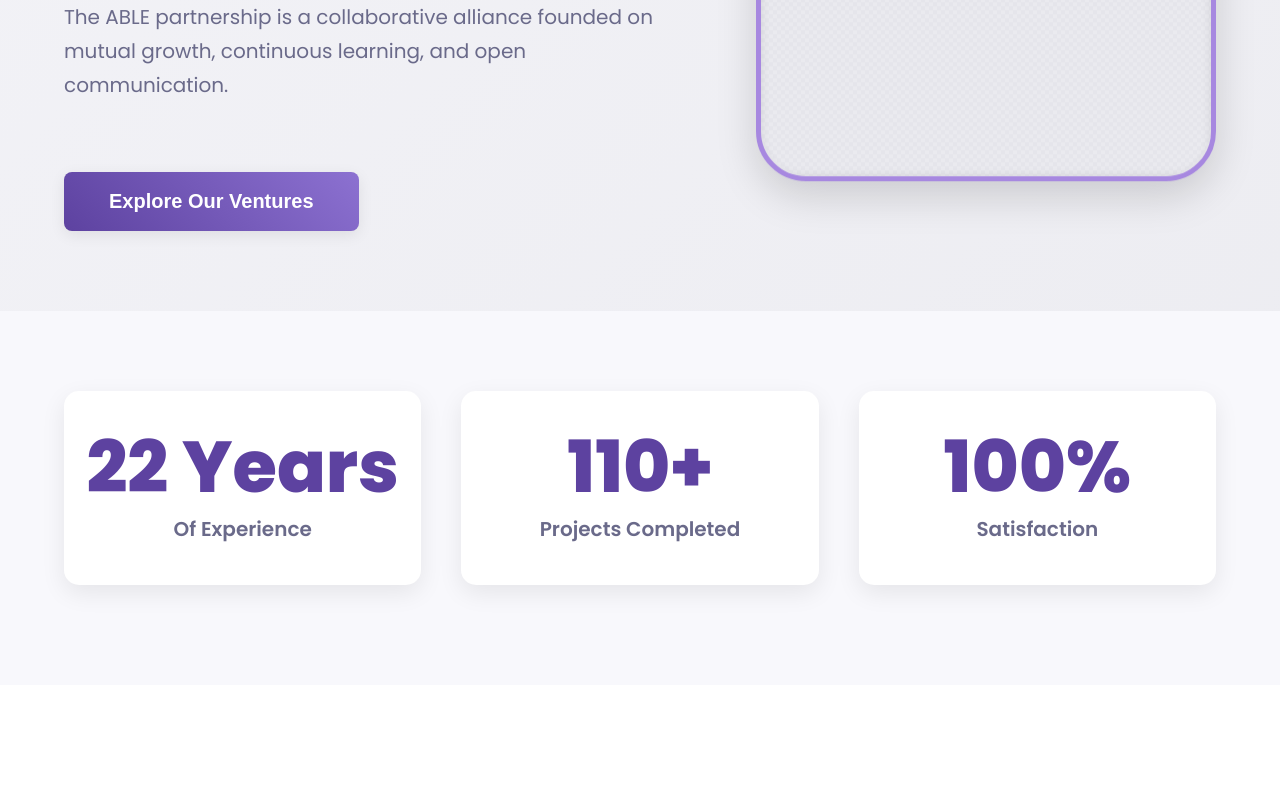
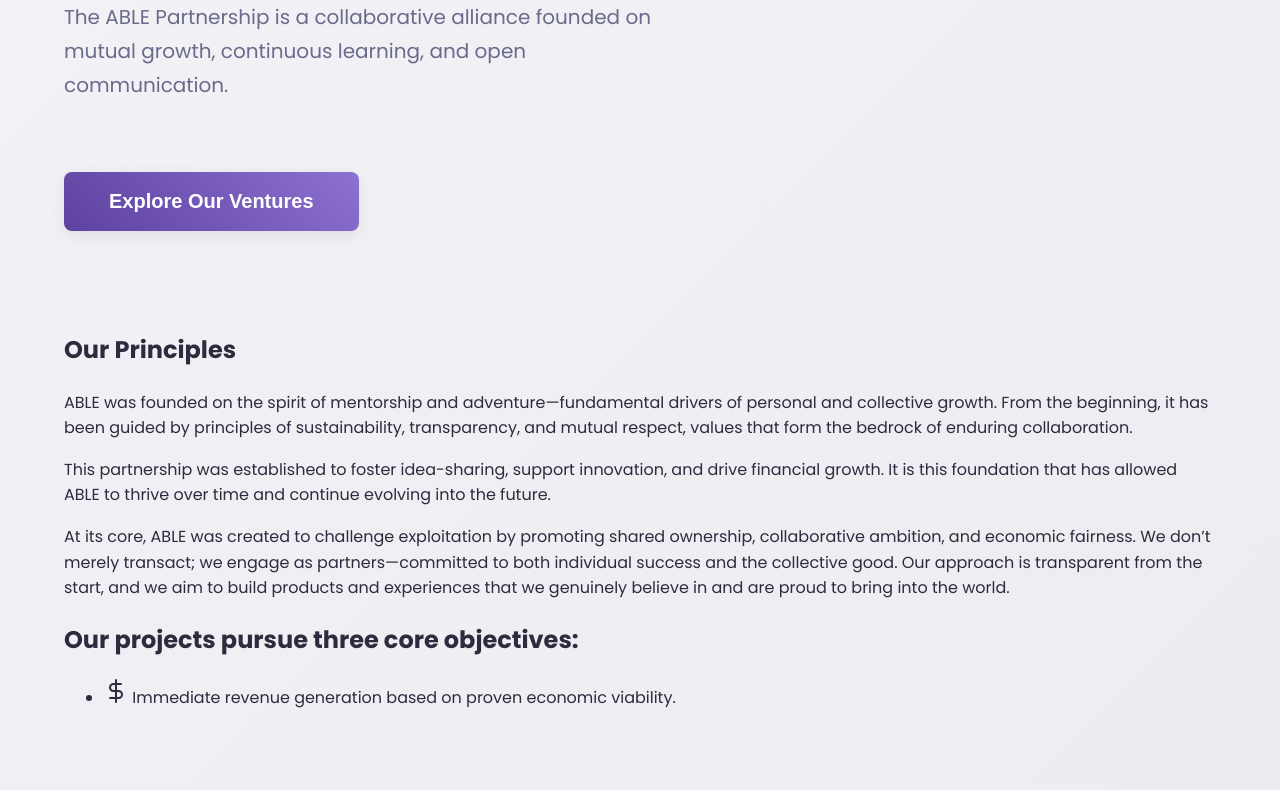
Before and after one commit to Ghionab/able, a plain HTML site: page index.html in a window 1280 px wide. Shown: the part 470-1260 px from the top of the page. Before the commit the page ends 1155 px from the top, so only its background shows below. Drawn offline with nearby package versions, Linux system fonts and the light colour scheme.

Commit message:
Update index.html

```diff
--- a/index.html
+++ b/index.html
@@ -12,7 +12,7 @@
 <body class="animated-background">
     <header>
         <div class="container header-content">
-            <div class="logo">AbLe partners</div>
+            <div class="logo">ABLE Partners</div>
             <nav class="main-nav">
                 <ul>
                     <li><a href="#">Home</a></li>
@@ -27,41 +27,79 @@
 
     <main>
         <section class="hero-section">
-            <div class="container hero-content-wrapper">
+            <div class="container hero-content-wrapper single-column">
                 <div class="hero-text-block">
                     <h1>
-                        <span class="word-reveal">Teaming up</span>
-                        <span class="word-reveal">to create</span>
-                        <span class="word-reveal">better</span>
-                        <span class="word-reveal">future</span>
+                        <span class="word-reveal">Teaming Up</span>
+                        <span class="word-reveal">to Create</span>
+                        <span class="word-reveal">Better</span>
+                        <span class="word-reveal">Future</span>
                     </h1>
-                    <p class="fade-in-on-load">The ABLE partnership is a collaborative alliance founded on mutual growth,
+                    <p class="fade-in-on-load">The ABLE Partnership is a collaborative alliance founded on mutual growth,
                         continuous learning, and open communication.</p>
                     <button class="btn primary-btn hero-btn fade-in-on-load">Explore Our Ventures</button>
                 </div>
-                <div class="hero-image-container">
-                    <img src="your-image.jpg" alt="Professional Solver" class="hero-image">
-                    </div>
             </div>
         </section>
 
-        <section class="stats-section">
-            <div class="container stats-wrapper">
-                <div class="stat-item">
-                    <div class="stat-number">22 Years</div>
-                    <div class="stat-description">Of Experience</div>
-                </div>
-                <div class="stat-item">
-                    <div class="stat-number">110+</div>
-                    <div class="stat-description">Projects Completed</div>
-                </div>
-                <div class="stat-item">
-                    <div class="stat-number">100%</div>
-                    <div class="stat-description">Satisfaction</div>
+        <section class="principles-section">
+            <div class="container">
+                <h2 class="principles-heading">Our Principles</h2>
+                <div class="principles-content">
+                    <p class="principles-paragraph">
+                        ABLE was founded on the spirit of mentorship and adventure—fundamental drivers of personal and collective growth.
+                        From the beginning, it has been guided by principles of sustainability, transparency, and mutual respect, values that form the bedrock of enduring collaboration.
+                    </p>
+                    <p class="principles-paragraph">
+                        This partnership was established to foster idea-sharing, support innovation, and drive financial growth.
+                        It is this foundation that has allowed ABLE to thrive over time and continue evolving into the future.
+                    </p>
+                    <p class="principles-paragraph">
+                        At its core, ABLE was created to challenge exploitation by promoting shared ownership, collaborative ambition, and economic fairness.
+                        We don’t merely transact; we engage as partners—committed to both individual success and the collective good.
+                        Our approach is transparent from the start, and we aim to build products and experiences that we genuinely believe in and are proud to bring into the world.
+                    </p>
                 </div>
             </div>
         </section>
-    </main>
+        <section class="objectives-section">
+            <div class="container">
+                <h2 class="objectives-heading">Our projects pursue three core objectives:</h2>
+                <ul class="objectives-list">
+                    <li class="objective-item">
+                        <span class="objective-icon">
+                            <svg xmlns="http://www.w3.org/2000/svg" width="24" height="24" viewBox="0 0 24 24" fill="none" stroke="currentColor" stroke-width="2" stroke-linecap="round" stroke-linejoin="round" class="feather feather-dollar-sign">
+                                <line x1="12" y1="1" x2="12" y2="23"></line>
+                                <path d="M17 5H9.5a3.5 3.5 0 0 0 0 7h5a3.5 3.5 0 0 1 0 7H6"></path>
+                            </svg>
+                        </span>
+                        <span class="objective-text">Immediate revenue generation based on proven economic viability.</span>
+                    </li>
+                    <li class="objective-item">
+                        <span class="objective-icon">
+                            <svg xmlns="http://www.w3.org/2000/svg" width="24" height="24" viewBox="0 0 24 24" fill="none" stroke="currentColor" stroke-width="2" stroke-linecap="round" stroke-linejoin="round" class="feather feather-users">
+                                <path d="M17 21v-2a4 4 0 0 0-4-4H5a4 4 0 0 0-4 4v2"></path>
+                                <circle cx="9" cy="7" r="4"></circle>
+                                <path d="M23 21v-2a4 4 0 0 0-3-3.87"></path>
+                                <path d="M16 3.13a4 4 0 0 1 0 7.75"></path>
+                            </svg>
+                        </span>
+                        <span class="objective-text">Equitable income sharing with contributors, especially those dependent on the gig economy.</span>
+                    </li>
+                    <li class="objective-item">
+                        <span class="objective-icon">
+                            <svg xmlns="http://www.w3.org/2000/svg" width="24" height="24" viewBox="0 0 24 24" fill="none" stroke="currentColor" stroke-width="2" stroke-linecap="round" stroke-linejoin="round" class="feather feather-leaf">
+                                <path d="M17 21c-.88-.41-2.14-.98-3.41-1.39C12.87 19.2 12 18.57 12 17s.87-2.2 1.59-2.61c1.27-.41 2.53-.98 3.41-1.39C17.75 12.63 18.25 12.33 18.5 12c.25-.33.5-.66.5-1A6 6 0 0 0 12 4.41C12 4.19 12 4.1 12 4c0-2.21 2-4 4-4s4 1.79 4 4c0 .1.0.19 0 .41A6 6 0 0 0 12 20.59c0 0 0 0 0 0z"></path>
+                                <path d="M3.75 7.75l-1.5 1.5M10.25 14.25l-1.5 1.5"></path>
+                                <path d="M14.75 7.75l-1.5 1.5M19.25 14.25l-1.5 1.5"></path>
+                            </svg>
+                        </span>
+                        <span class="objective-text">Creation of innovative, sustainable digital assets with enduring positive impact beyond the partners themselves.</span>
+                    </li>
+                </ul>
+            </div>
+        </section>
+        </main>
 
     <script>
         // GSAP Animations (JavaScript)
@@ -87,42 +125,63 @@
             stagger: 0.2
         });
 
-
-        // Hero Image Fade In & Float
-        gsap.from(".hero-image-container", {
+        // Principles Section - Scroll Triggered Fade In
+        gsap.from(".principles-section .principles-heading", {
             opacity: 0,
-            scale: 0.9,
-            duration: 1.5,
+            y: 30,
+            duration: 1,
             ease: "power2.out",
-            delay: 0.8, // Start slightly after text
-            onComplete: () => {
-                // Add subtle floating animation after initial load
-                gsap.to(".hero-image-container", {
-                    y: -10,
-                    repeat: -1, // Loop indefinitely
-                    yoyo: true, // Go up and down
-                    ease: "sine.inOut",
-                    duration: 3
-                });
+            scrollTrigger: {
+                trigger: ".principles-section",
+                start: "top 80%", // When section is 80% from top of viewport
+                toggleActions: "play none none none",
+                once: true
             }
         });
 
-
-        // Stats Section - Scroll Triggered Fade In & Scale
-        gsap.utils.toArray(".stat-item").forEach((item, i) => {
+        gsap.utils.toArray(".principles-paragraph").forEach((item, i) => {
             gsap.from(item, {
                 opacity: 0,
-                y: 50,
-                scale: 0.9,
+                y: 30,
                 duration: 1,
-                ease: "power3.out",
+                ease: "power2.out",
                 scrollTrigger: {
                     trigger: item,
-                    start: "top 85%", // When item is 85% from top of viewport
-                    toggleActions: "play none none none", // Play once
-                    once: true // Only animate once
+                    start: "top 90%", // When each paragraph comes into view
+                    toggleActions: "play none none none",
+                    once: true
                 },
-                delay: i * 0.15 // Stagger for each stat item
+                delay: i * 0.2 // Stagger paragraphs
+            });
+        });
+
+        // Objectives Section - Scroll Triggered Fade In
+        gsap.from(".objectives-section .objectives-heading", {
+            opacity: 0,
+            y: 30,
+            duration: 1,
+            ease: "power2.out",
+            scrollTrigger: {
+                trigger: ".objectives-section",
+                start: "top 80%",
+                toggleActions: "play none none none",
+                once: true
+            }
+        });
+
+        gsap.utils.toArray(".objective-item").forEach((item, i) => {
+            gsap.from(item, {
+                opacity: 0,
+                x: -20, // Slide from left
+                duration: 0.8,
+                ease: "power2.out",
+                scrollTrigger: {
+                    trigger: item,
+                    start: "top 90%",
+                    toggleActions: "play none none none",
+                    once: true
+                },
+                delay: i * 0.15 // Stagger for each objective item
             });
         });
 
```
